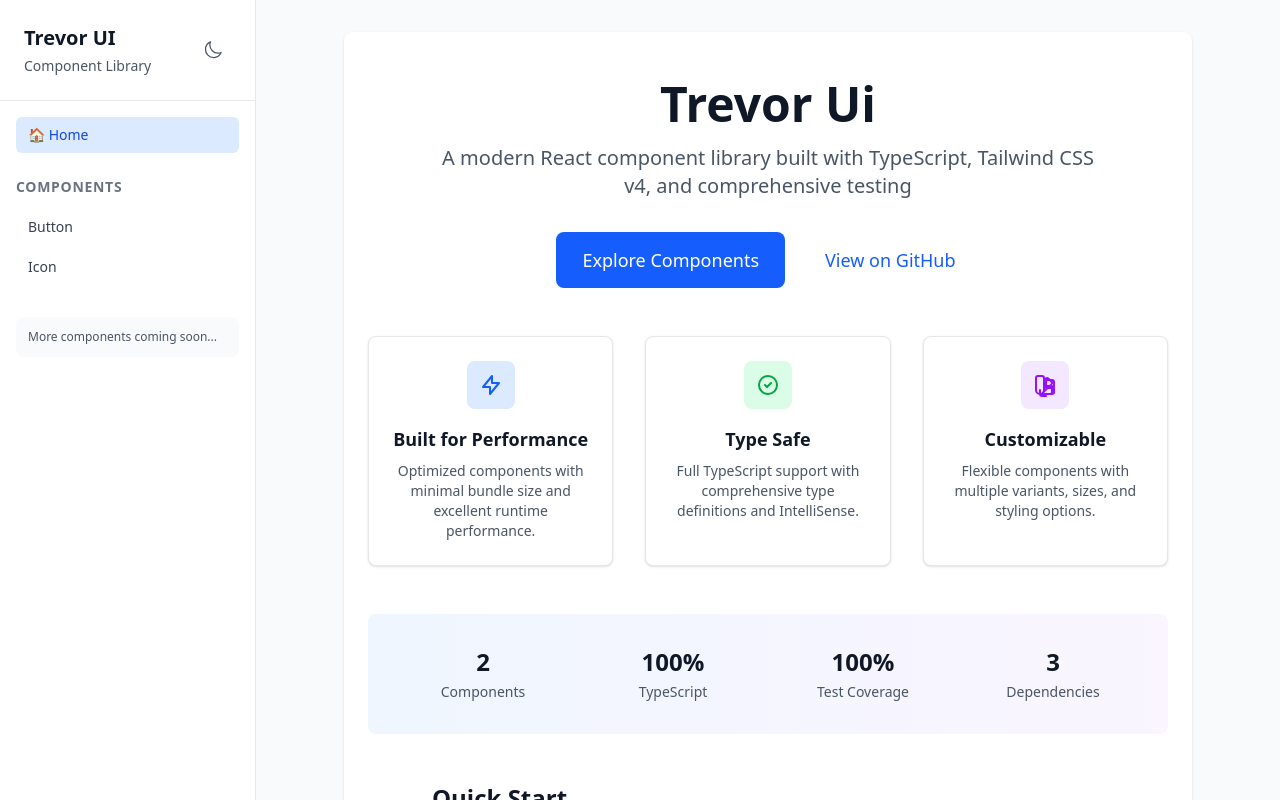
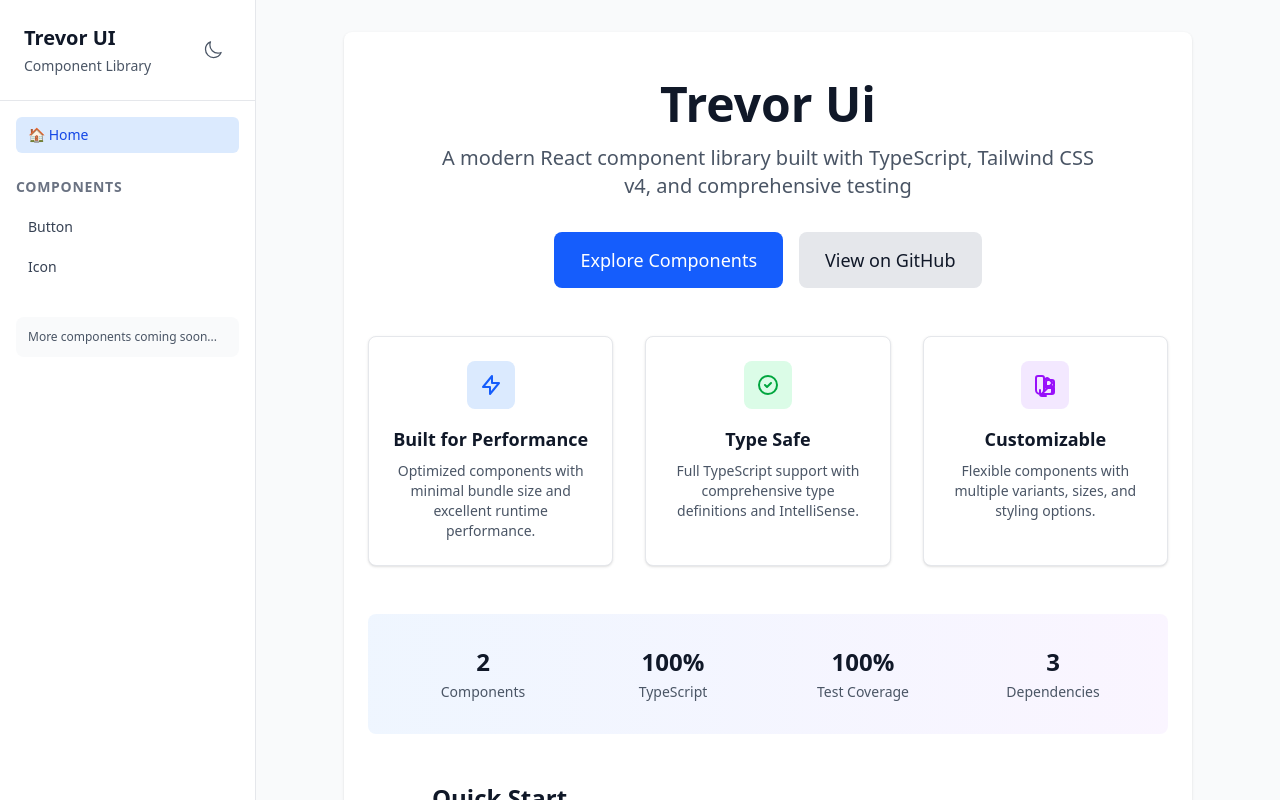
Before and after one commit to trevorh2007/trevor-ui, a React (Vite) app: page / in a window 1280 px wide. Shown: the top 800 px of the page. Built offline with nearby package versions, Linux system fonts and the light colour scheme; no server answers.

Commit message:
fix(LandingPage): migrate Button to use color prop instead of variant

```diff
--- a/src/components/registry.ts
+++ b/src/components/registry.ts
@@ -6,5 +6,5 @@ export const COMPONENT_NAMES = ['Button', 'Icon', 'SectionHeader'] as const;
 
 export type ComponentName = (typeof COMPONENT_NAMES)[number];
 
-// Auto-generated on: 2025-11-02T04:26:33.836Z
+// Auto-generated on: 2025-11-02T04:38:26.194Z
 // Found components: Button, Icon, SectionHeader
--- a/src/showcase/components/LandingPage.tsx
+++ b/src/showcase/components/LandingPage.tsx
@@ -38,7 +38,7 @@ export const LandingPage: React.FC<LandingPageProps> = ({ onGetStarted }) => {
             Explore Components
           </Button>
           <Button
-            variant='secondary'
+            color='secondary'
             size='lg'
             onClick={() => window.open(repositoryUrl, '_blank')}
           >
```
